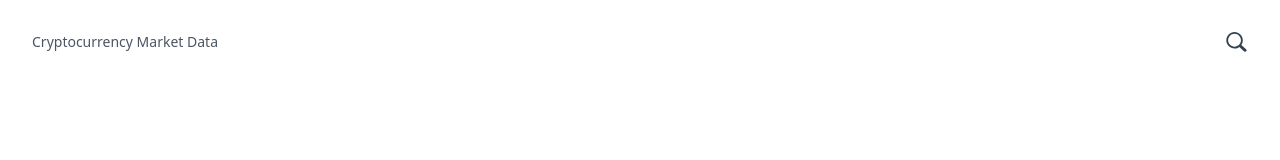
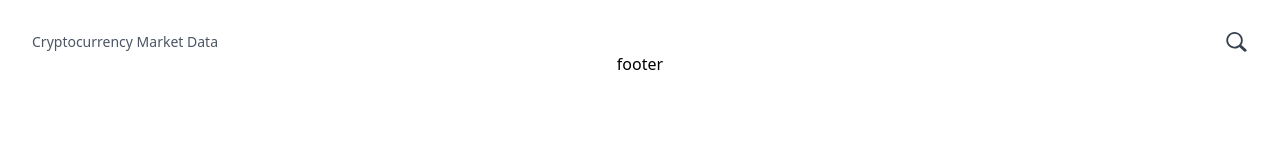
Before and after one commit to matthewcm/crypto, a React (Vite) app: page / in a window 1280 px wide. Shown: the top 160 px of the page. Built offline with nearby package versions, Linux system fonts and the light colour scheme.

Commit message:
feature: footer

```diff
--- a/src/client/app.tsx
+++ b/src/client/app.tsx
@@ -1,10 +1,12 @@
 import './app.css';
+import Footer from './components/footer/footer';
 import Header from './components/header/header';
 
 function App() {
 	return (
 		<div className="App container">
 			<Header />
+			<Footer />
 		</div>
 	);
 }
--- /dev/null
+++ b/src/client/components/footer/footer.tsx
@@ -0,0 +1,7 @@
+const Footer = () => (
+	<footer className="footer">
+		<span>footer</span>
+	</footer>
+);
+
+export default Footer;
```
Also changed, not shown: 2 other files (tests, documents, lock files or other folders).
